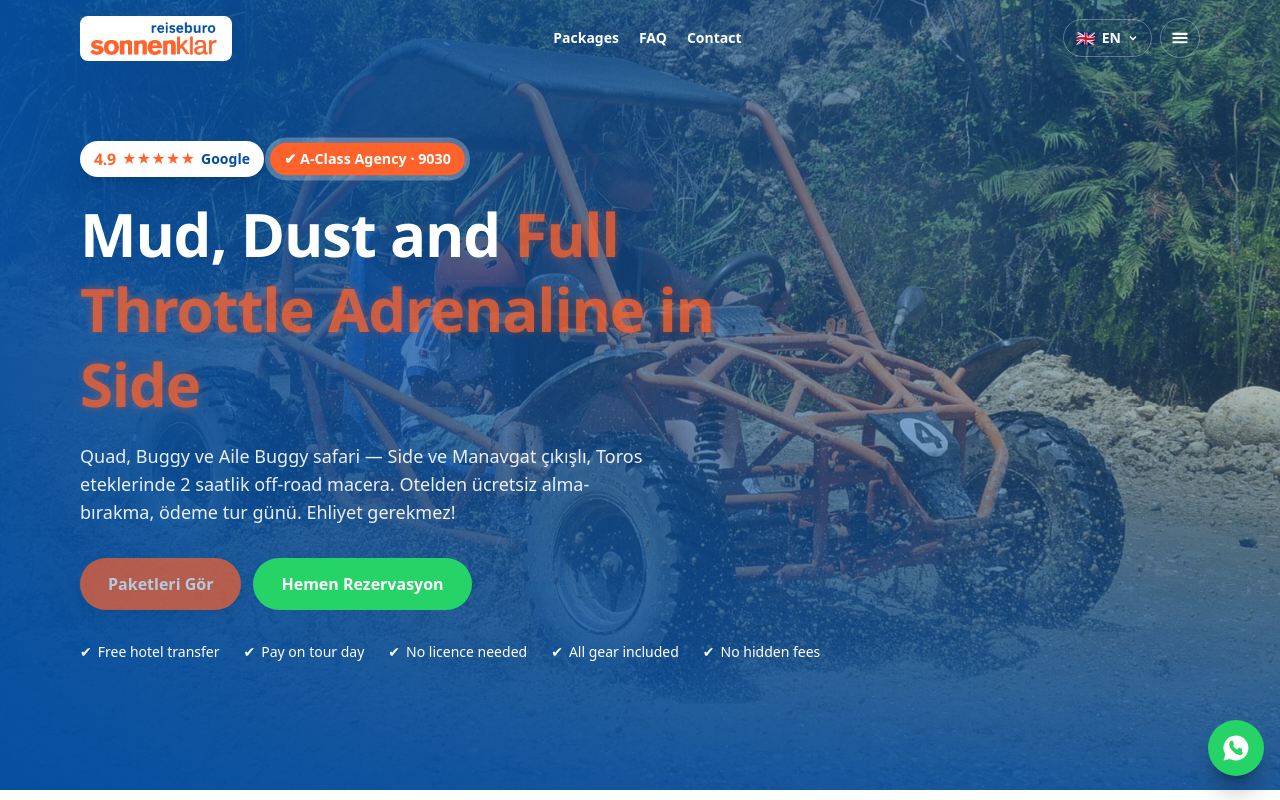
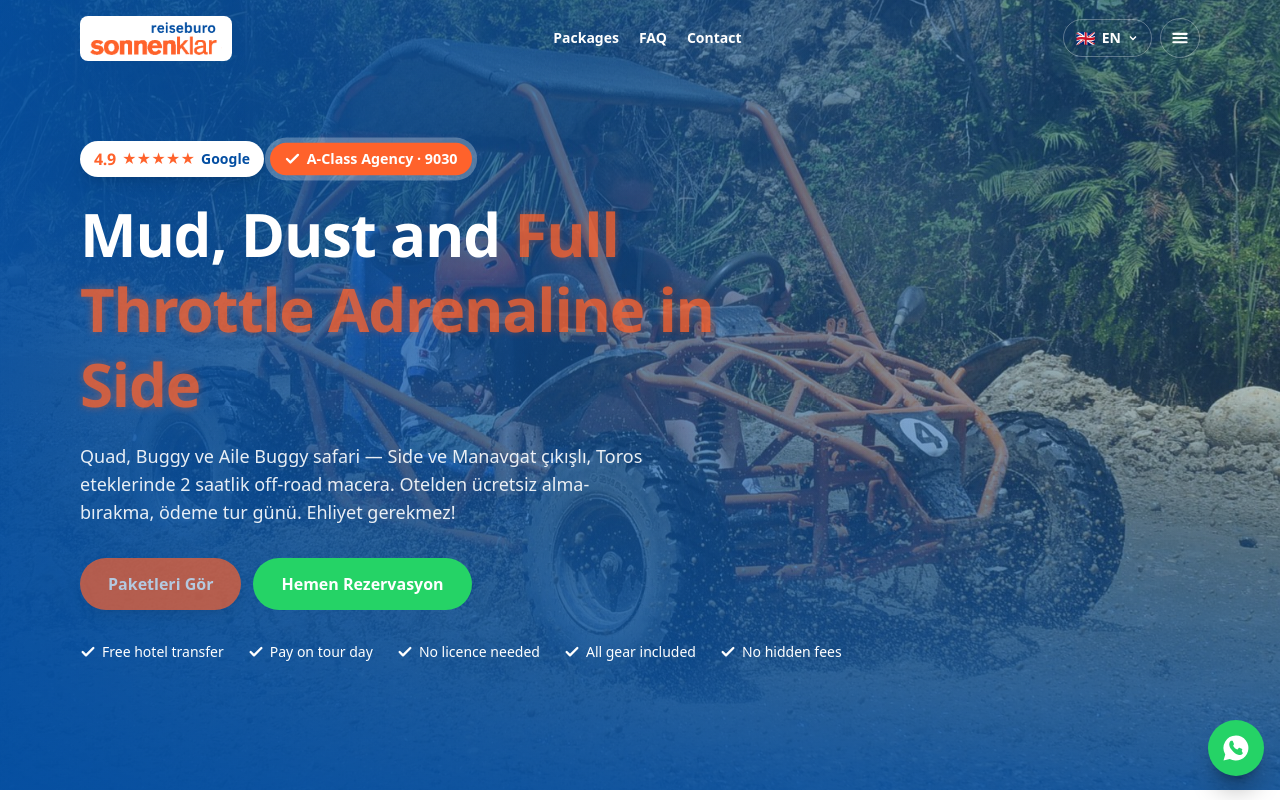
Before and after one commit to pekcandanoglumustafa/safari-landing, a Next.js app: page /en in a window 1280 px wide. Shown: the top 800 px of the page. Built offline with nearby package versions, Linux system fonts and the light colour scheme.

Commit message:
Paketler linki artik #paketler bolumune gidiyor, tikler SVG'ye cevrildi (iOS'ta siyah kalma sorunu cozuldu)

```diff
--- a/components/ContactPage.tsx
+++ b/components/ContactPage.tsx
@@ -17,7 +17,7 @@ export default function ContactPage({ locale }: { locale: Locale }) {
             <Image src="/logo.png" alt="Side Quad Buggy Safari" width={120} height={30} />
           </Link>
           <nav className="hidden items-center gap-5 text-sm font-semibold text-white sm:flex">
-            <Link href={base || "/"} className="hover:text-orange">{t.navPackages}</Link>
+            <Link href={`${base || ""}/#paketler`} className="hover:text-orange">{t.navPackages}</Link>
             <Link href={`${base}/sss`} className="hover:text-orange">{t.navFaq}</Link>
             <Link href={`${base}/iletisim`} className="hover:text-orange">{t.navContact}</Link>
           </nav>
--- a/components/FaqPage.tsx
+++ b/components/FaqPage.tsx
@@ -31,7 +31,7 @@ export default function FaqPage({ locale }: { locale: Locale }) {
             <Image src="/logo.png" alt="Side Quad Buggy Safari" width={120} height={30} />
           </Link>
           <nav className="hidden items-center gap-5 text-sm font-semibold text-white sm:flex">
-            <Link href={base || "/"} className="hover:text-orange">{t.navPackages}</Link>
+            <Link href={`${base || ""}/#paketler`} className="hover:text-orange">{t.navPackages}</Link>
             <Link href={`${base}/sss`} className="hover:text-orange">{t.navFaq}</Link>
             <Link href={`${base}/iletisim`} className="hover:text-orange">{t.navContact}</Link>
           </nav>
--- a/components/HomePage.tsx
+++ b/components/HomePage.tsx
@@ -1,5 +1,6 @@
 import Link from "next/link";
 import Image from "next/image";
+import Tick from "@/components/Tick";
 import { PKGS, CONTACT, toTL } from "@/data";
 import { T, type Locale } from "@/i18n";
 import MobileMenu from "@/components/MobileMenu";
@@ -42,7 +43,7 @@ export default function HomePage({ locale }: { locale: Locale }) {
               <span className="text-orange">★★★★★</span> Google
             </span>
             <span className="blink inline-flex items-center gap-1.5 rounded-full bg-orange px-3.5 py-1.5 text-sm font-bold text-white shadow-lg">
-              ✔ {t.badgeAgency}
+              <Tick /> {t.badgeAgency}
             </span>
           </div>
           <h1 className="display max-w-3xl text-4xl font-extrabold leading-tight md:text-6xl">
@@ -62,11 +63,11 @@ export default function HomePage({ locale }: { locale: Locale }) {
             </a>
           </div>
           <div className="mt-8 flex flex-wrap gap-x-6 gap-y-2 text-sm text-white">
-            <span className="flex items-center gap-1.5"><span className="text-white">✔</span> {t.t1}</span>
-            <span className="flex items-center gap-1.5"><span className="text-white">✔</span> {t.t2}</span>
-            <span className="flex items-center gap-1.5"><span className="text-white">✔</span> {t.t3}</span>
-            <span className="flex items-center gap-1.5"><span className="text-white">✔</span> {t.t4}</span>
-            <span className="flex items-center gap-1.5"><span className="text-white">✔</span> {t.t5}</span>
+            <span className="flex items-center gap-1.5"><Tick /> {t.t1}</span>
+            <span className="flex items-center gap-1.5"><Tick /> {t.t2}</span>
+            <span className="flex items-center gap-1.5"><Tick /> {t.t3}</span>
+            <span className="flex items-center gap-1.5"><Tick /> {t.t4}</span>
+            <span className="flex items-center gap-1.5"><Tick /> {t.t5}</span>
           </div>
         </div>
       </section>
--- a/components/MobileMenu.tsx
+++ b/components/MobileMenu.tsx
@@ -8,7 +8,7 @@ export default function MobileMenu({ locale }: { locale: Locale }) {
   const t = T[locale];
   const base = locale === "tr" ? "" : `/${locale}`;
   const items = [
-    { href: base || "/", label: t.navPackages },
+    { href: `${base || ""}/#paketler`, label: t.navPackages },
     { href: `${base}/sss`, label: t.navFaq },
     { href: `${base}/iletisim`, label: t.navContact },
   ];
--- /dev/null
+++ b/components/Tick.tsx
@@ -0,0 +1,13 @@
+/** Beyaz onay işareti — ✔ karakteri iOS'ta emoji olarak render edildiği için SVG kullanıyoruz */
+export default function Tick({ className = "" }: { className?: string }) {
+  return (
+    <svg
+      width="16" height="16" viewBox="0 0 24 24" fill="none"
+      stroke="currentColor" strokeWidth="3.5" strokeLinecap="round" strokeLinejoin="round"
+      className={`inline-block shrink-0 text-white ${className}`}
+      aria-hidden
+    >
+      <path d="M20 6L9 17l-5-5" />
+    </svg>
+  );
+}
--- a/components/TourPage.tsx
+++ b/components/TourPage.tsx
@@ -1,5 +1,6 @@
 import Link from "next/link";
 import Image from "next/image";
+import Tick from "@/components/Tick";
 import { notFound } from "next/navigation";
 import { PKGS, getPkg, CONTACT, toTL } from "@/data";
 import { T, type Locale } from "@/i18n";
@@ -45,7 +46,7 @@ export default function TourPage({ slug, locale }: { slug: string; locale: Local
             <Image src="/logo.png" alt="Side Quad Buggy Safari" width={120} height={30} />
           </Link>
           <nav className="hidden items-center gap-5 text-sm font-semibold text-white sm:flex">
-            <Link href={base || "/"} className="hover:text-orange">{t.navPackages}</Link>
+            <Link href={`${base || ""}/#paketler`} className="hover:text-orange">{t.navPackages}</Link>
             <Link href={`${base}/sss`} className="hover:text-orange">{t.navFaq}</Link>
             <Link href={`${base}/iletisim`} className="hover:text-orange">{t.navContact}</Link>
           </nav>
@@ -89,7 +90,7 @@ export default function TourPage({ slug, locale }: { slug: string; locale: Local
           <h2 className="display mt-10 text-2xl font-extrabold text-navy">{t.highlights}</h2>
           <ul className="mt-4 grid gap-2 sm:grid-cols-2">
             {highlights.map((h) => (
-              <li key={h} className="rounded-xl bg-orange/10 px-4 py-3 font-semibold text-navy">✓ {h}</li>
+              <li key={h} className="flex items-center gap-2 rounded-xl bg-orange/10 px-4 py-3 font-semibold text-navy"><Tick className="!text-orange" /> {h}</li>
             ))}
           </ul>
 
@@ -107,7 +108,7 @@ export default function TourPage({ slug, locale }: { slug: string; locale: Local
           </ol>
 
           <h2 className="display mt-10 text-2xl font-extrabold text-navy">{t.included}</h2>
-          <ul className="mt-4 space-y-2">{includes.map((i) => <li key={i} className="text-ink/85">✓ {i}</li>)}</ul>
+          <ul className="mt-4 space-y-2">{includes.map((i) => <li key={i} className="flex items-center gap-2 text-ink/85"><Tick className="!text-orange" /> {i}</li>)}</ul>
 
           <h2 className="display mt-10 text-2xl font-extrabold text-navy">{t.tourDetails}</h2>
           <div className="mt-4 space-y-3">
```
